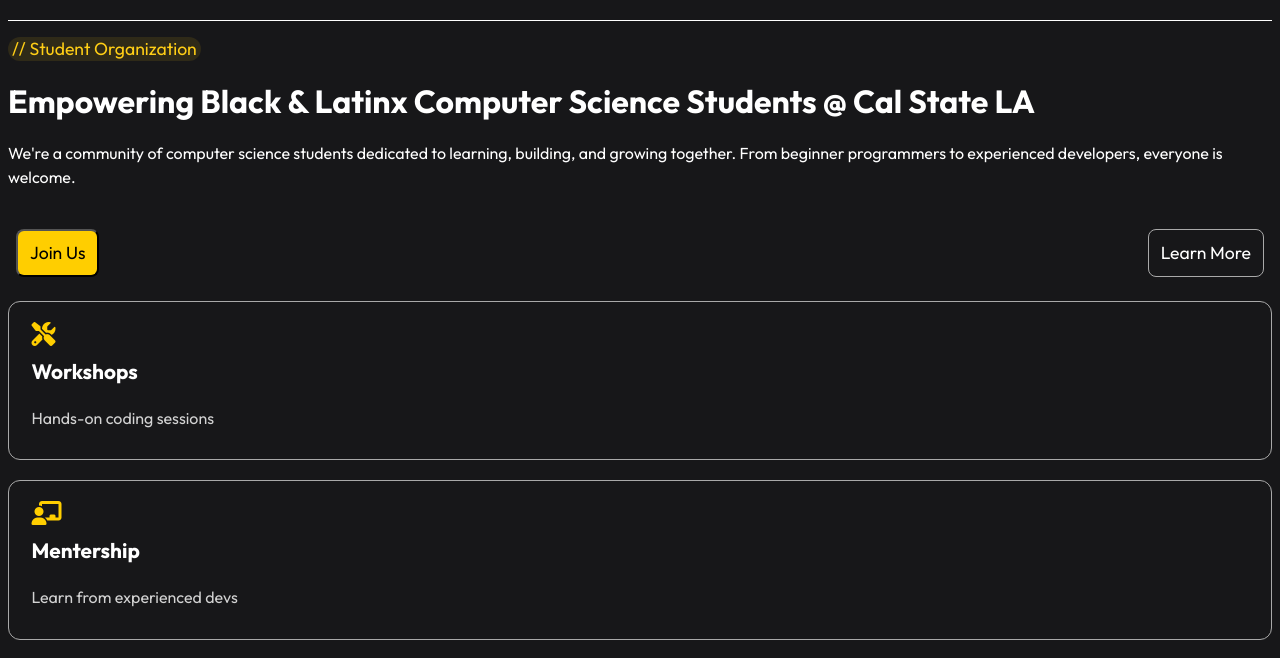
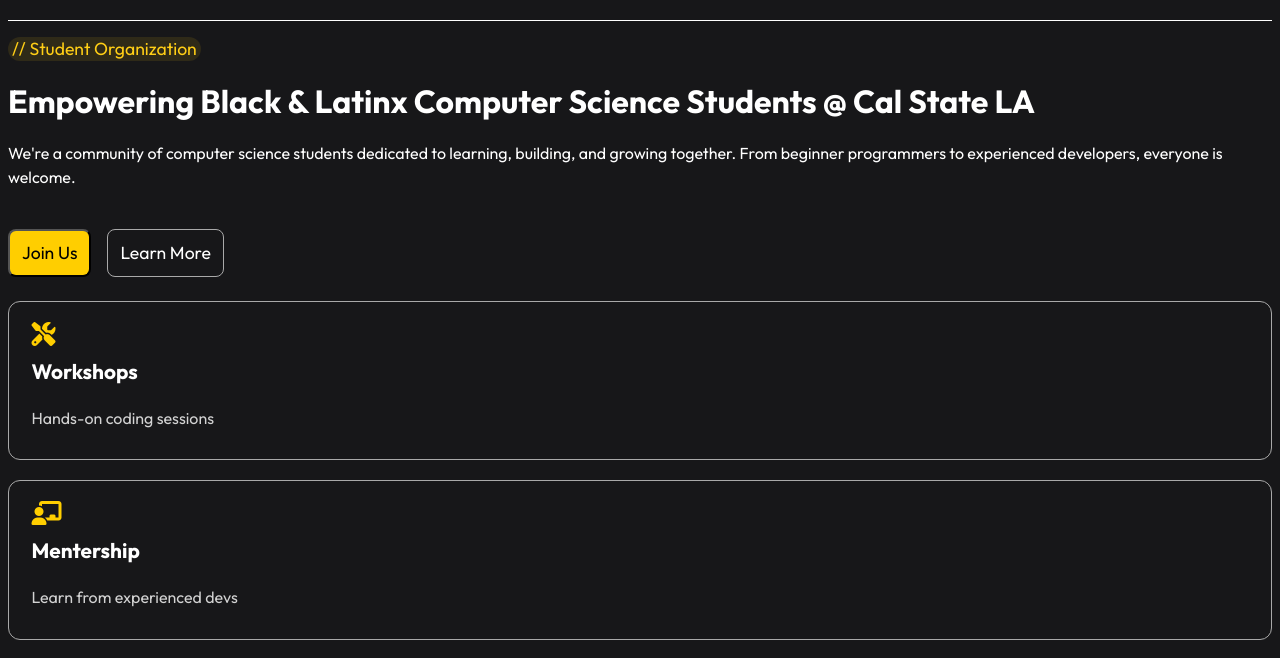
Before and after one commit to brianf4/colorstack-website, a plain HTML site: page index.html in a window 1280 px wide. Shown: the part 74-732 px from the top of the page. Drawn offline with Linux system fonts and the light colour scheme.

Commit message:
changes the spacing of the buttons in main

```diff
--- a/css/style.css
+++ b/css/style.css
@@ -103,9 +103,9 @@
 
 /*Grabs both buttons*/
 main section:first-child div {
-    padding: 1.5rem 0.5rem;
+    padding: 1.5rem 0;
     display: flex;
-    justify-content: space-between;
+    gap: 0 16px;
 }
 
 button {
```
